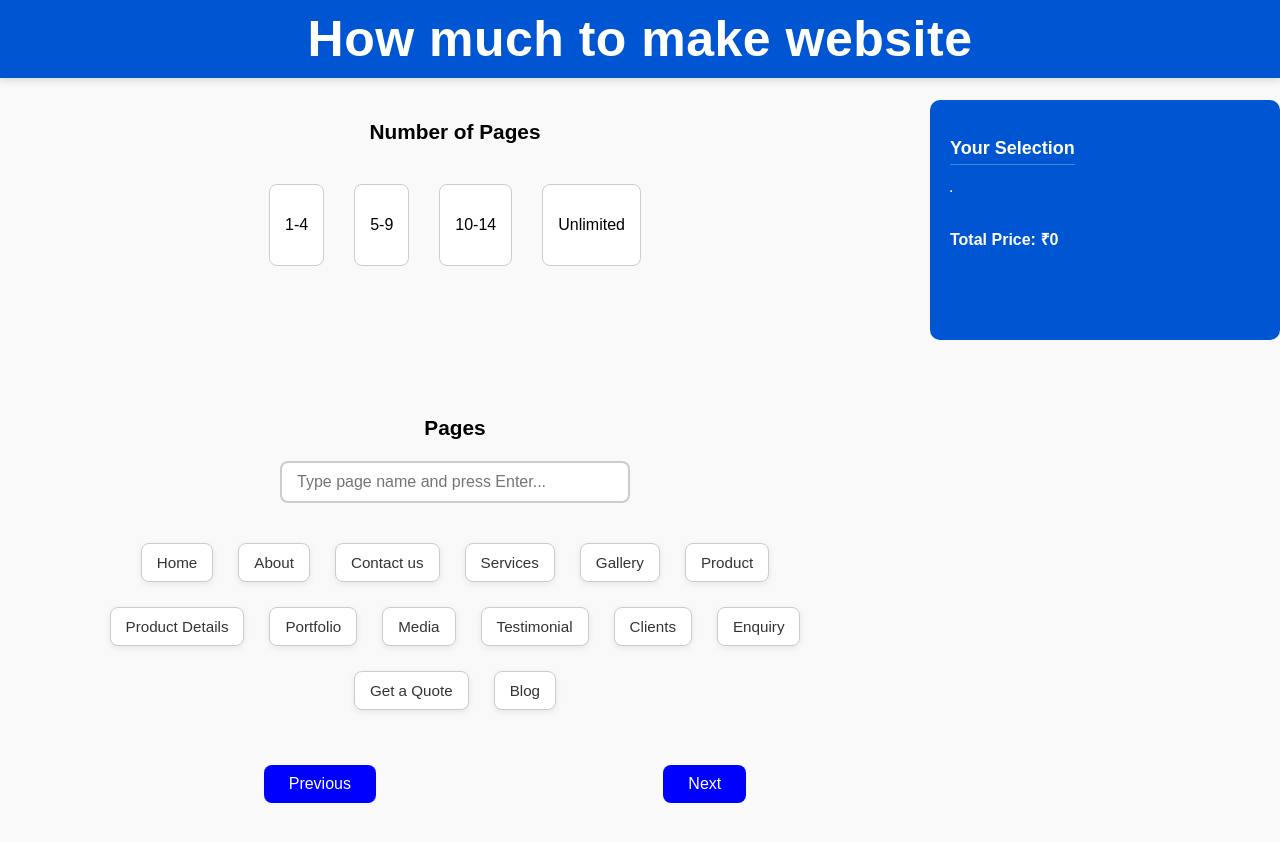
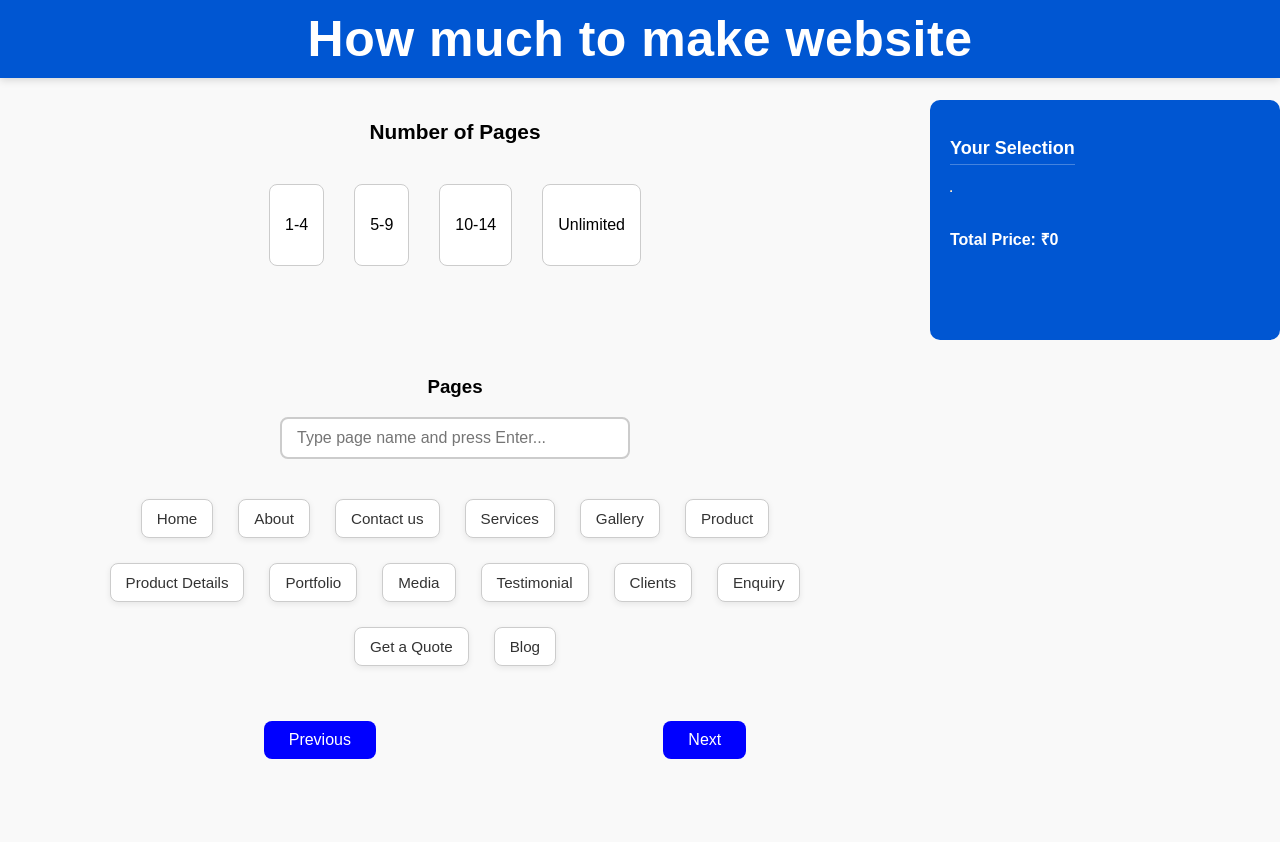
Before and after one commit to jada-chandana/website-calculator, a React (Vite) app: page /pages in a window 1280 px wide. Shown: the top 842 px of the page. After the commit the page ends 819 px from the top, so only its background shows below. Built offline with nearby package versions, Linux system fonts and the light colour scheme.

Commit message:
update chipsInput
edjust alignments

```diff
--- a/src/components/ChipsInput.jsx
+++ b/src/components/ChipsInput.jsx
@@ -55,7 +55,7 @@ function ChipsInput({ selectedItems = {}, setSelectedItems = () => {} }) {
 
   return (
     <div className="main-container">
-      <h3 className="sub">Pages</h3>
+      <h3 className="su">Pages</h3>
 
       {/* Input for adding custom chips */}
       <input
```
